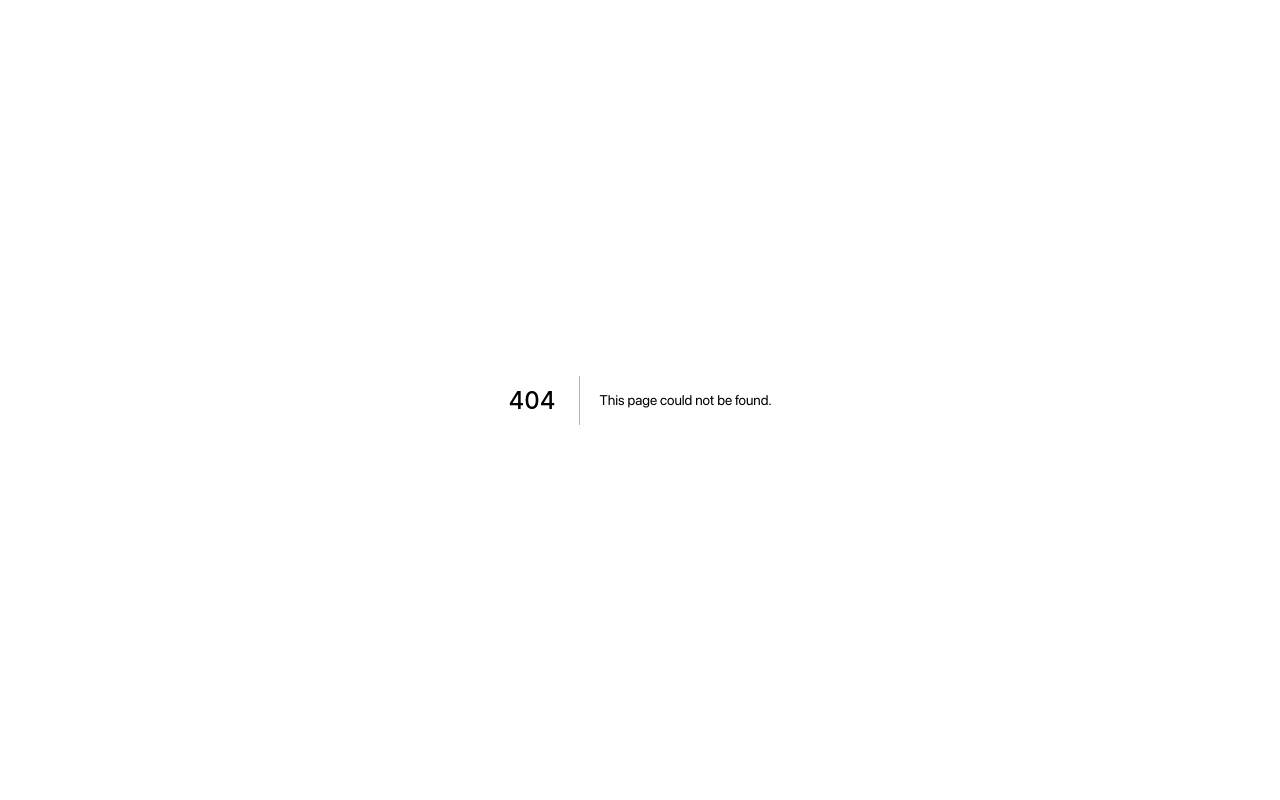
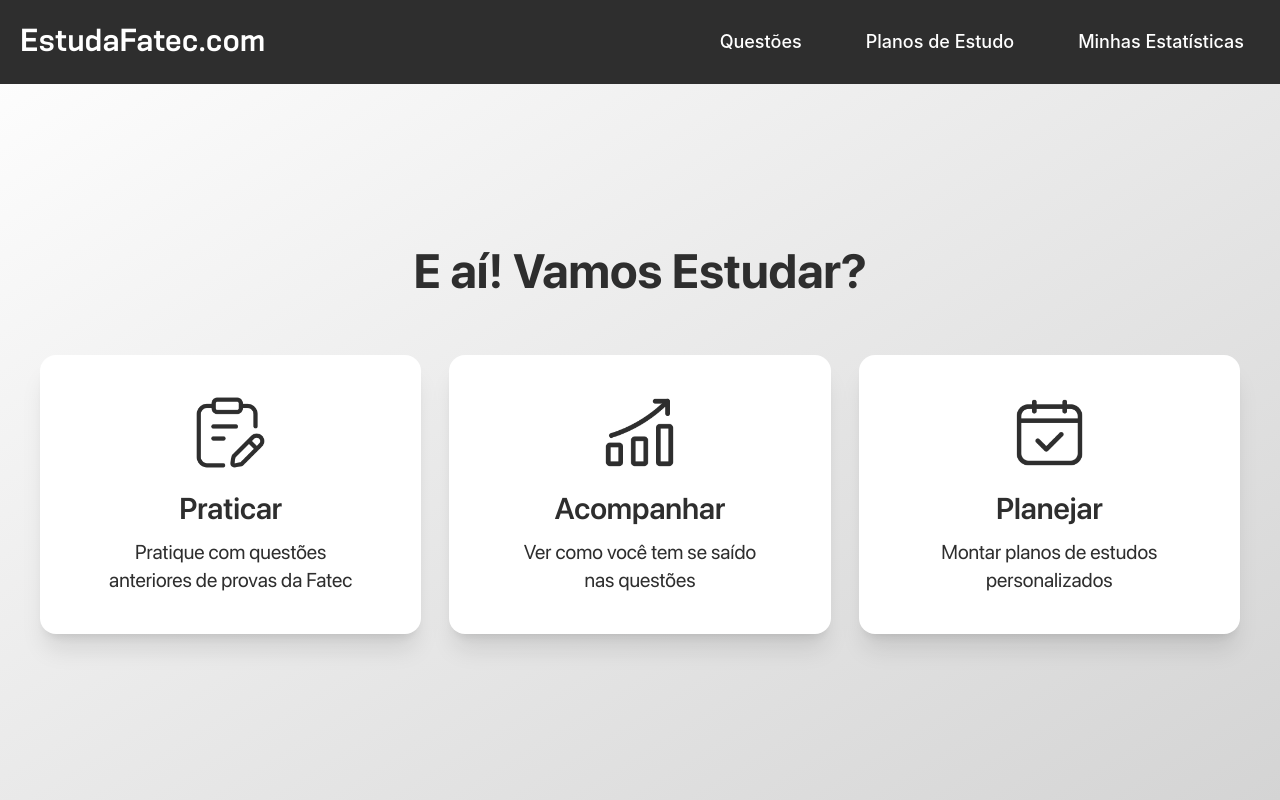
Before and after one commit to OLuizFernando/estudafatec.com, a Next.js app: page /app in a window 1280 px wide. Before the commit this address had no page. Built offline with nearby package versions, Linux system fonts and the light colour scheme; a web font is replaced by a local one.

Commit message:
feat: add `/app` page

```diff
--- /dev/null
+++ b/pages/app/index.js
@@ -0,0 +1,57 @@
+import AppNavbar from "components/AppNavbar";
+import Image from "next/image";
+
+function App() {
+  const itemsData = [
+    {
+      href: "/app/questoes/filtro",
+      title: "Praticar",
+      text: "Pratique com questões anteriores de provas da Fatec",
+      iconSrc: "/icons/praticar.png",
+    },
+    {
+      href: "",
+      title: "Acompanhar",
+      text: "Ver como você tem se saído nas questões",
+      iconSrc: "/icons/acompanhar.png",
+    },
+    {
+      href: "",
+      title: "Planejar",
+      text: "Montar planos de estudos personalizados",
+      iconSrc: "/icons/planejar.png",
+    },
+  ];
+
+  return (
+    <>
+      <div className="min-h-screen flex flex-col justify-center items-center bg-gradient-to-br from-white to-neutral-300 pb-10 md:pb-0">
+        <AppNavbar />
+        <h1 className="font-bold text-5xl text-[#2e2e2e] mb-15">
+          E aí! Vamos Estudar?
+        </h1>
+        <div className="flex flex-col md:flex-row gap-7 max-w-screen-xl mx-5 lg:mx-10">
+          {itemsData.map((item, index) => (
+            <a
+              key={index}
+              href={item.href}
+              className="flex flex-col items-center justify-center text-center text-[#2e2e2e] px-10 py-10 lg:px-15 lg:py-10 flex-1 rounded-2xl shadow-xl bg-white hover:scale-103 hover:cursor-pointer transition-all duration-200 ease-in-out"
+            >
+              <Image
+                width="75"
+                height="75"
+                className="mb-5"
+                src={item.iconSrc}
+                alt={`ícone ${item.title}`}
+              />
+              <h2 className="font-semibold text-3xl mb-3">{item.title}</h2>
+              <p className="text-xl">{item.text}</p>
+            </a>
+          ))}
+        </div>
+      </div>
+    </>
+  );
+}
+
+export default App;
```
